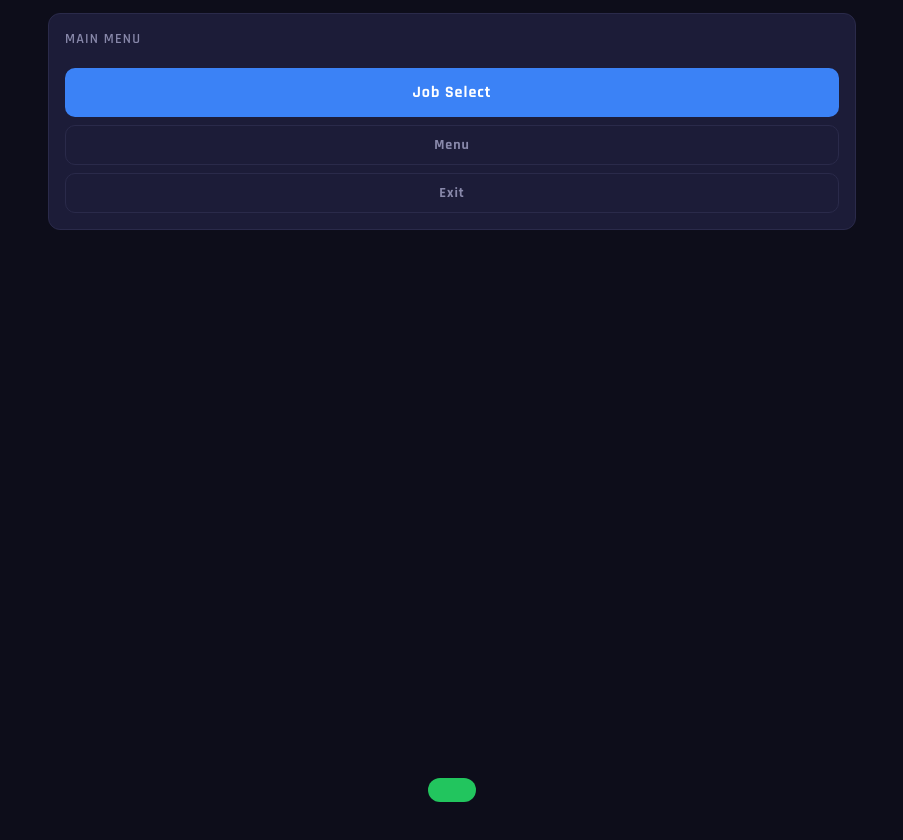
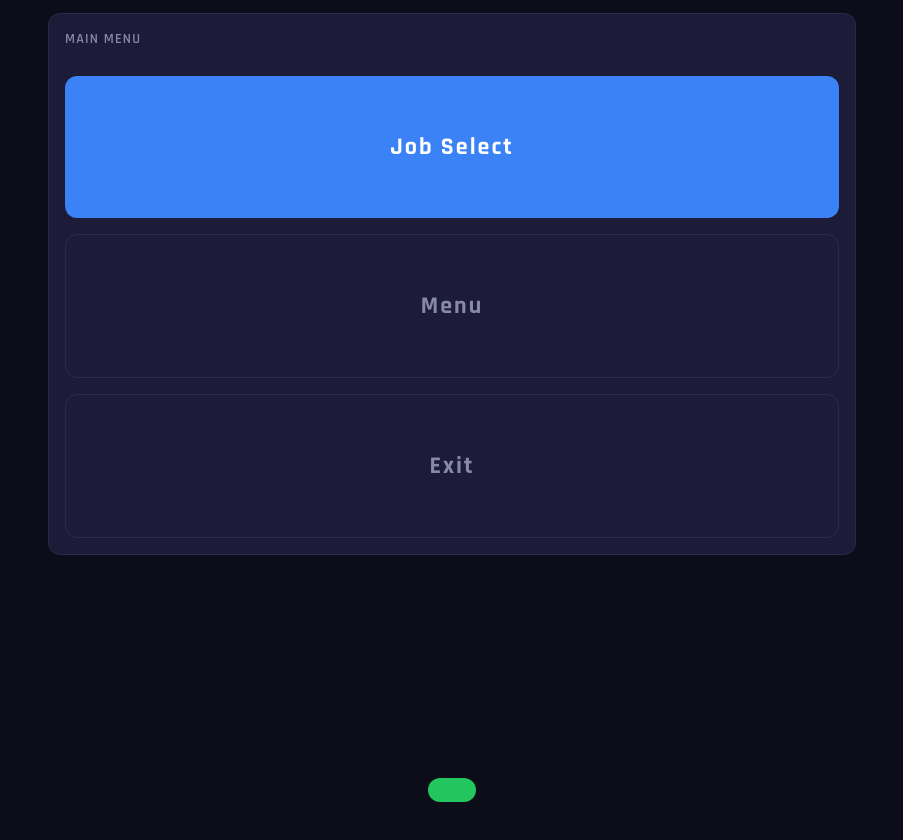
Before and after one commit to ramcompartsscan/RAM_PARTS_IN_OUT, a plain HTML site: page Index.html in a window 1280 px wide. Shown: the part 54-894 px from the top of the page, without its empty margins (188-1091 px from the left). Drawn offline with Linux system fonts and the light colour scheme.

Commit message:
feat: Increased button heights by 200% as requested for the scanner UI

```diff
--- a/Index.html
+++ b/Index.html
@@ -120,16 +120,16 @@ padding-right: 35px;
 /* ── Buttons ── */
 .btn {
 width: 100%;
-padding: 14px;
+padding: 56px 14px; /* 200% taller increase */
 border: none;
-border-radius: 10px;
+border-radius: 12px;
 font-family: var(--font-head);
-font-size: 16px;
+font-size: 24px; /* Larger text for the huge buttons */
 font-weight: 700;
-letter-spacing: 1px;
+letter-spacing: 2px;
 cursor: pointer;
 transition: all .15s;
-margin-top: 8px;
+margin-top: 16px;
 }
 .btn:active { transform: scale(0.97); }
 .btn-primary { background: var(--accent); color: #fff; }
@@ -140,8 +140,6 @@ margin-top: 8px;
 background: transparent;
 border: 1px solid var(--border);
 color: var(--muted);
-font-size: 14px;
-padding: 10px;
 }
 .btn-sm {
 width: auto;
```
